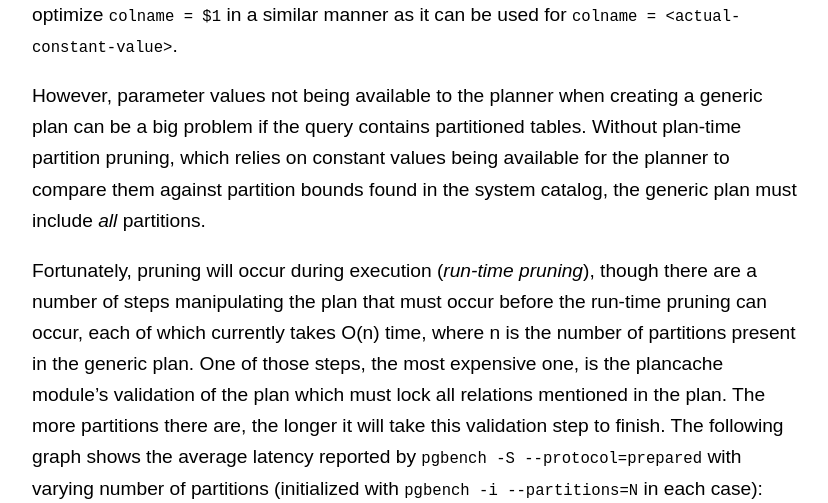
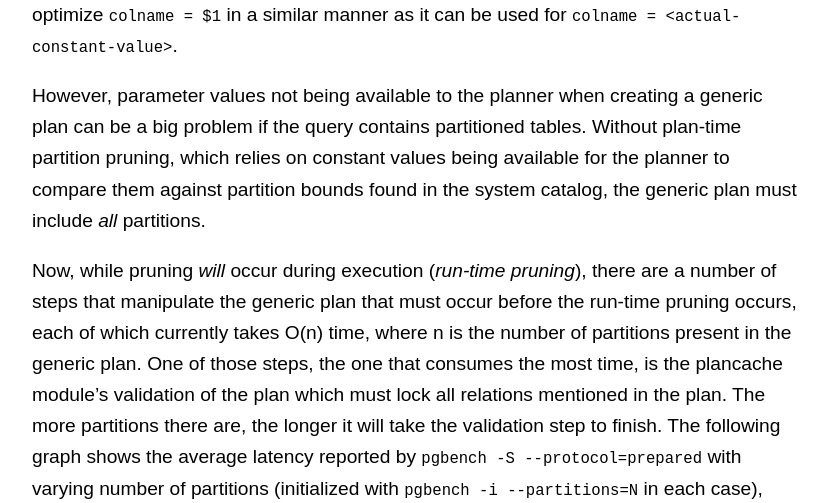
Before and after one commit to amitlan/website, a Jekyll site: the page built from _posts/2022-04-12-param-query-partition-woes.md, in a window 1280 px wide and 1400 px high, scrolled down 2363 px, cut to the strip 0-503 px from the top of the window. Shown: the whole strip, without its empty margins (224-1052 px from the left). Built offline with Jekyll 4.4.1, drawn with Linux system fonts in a browser that asks for light colours; some of the changed text lies outside the part shown.

Commit message:
more wordsmithing

```diff
--- a/_posts/2022-04-12-param-query-partition-woes.md
+++ b/_posts/2022-04-12-param-query-partition-woes.md
@@ -96,22 +96,22 @@ be a big problem if the query contains partitioned tables. Without plan-time par
 which relies on constant values being available for the planner to compare them against partition
 bounds found in the system catalog, the generic plan must include *all* partitions.
 
-Fortunately, pruning will occur during execution (*run-time pruning*), though there are a number
-of steps manipulating the plan that must occur before the run-time pruning can occur, each of which
+Now, while pruning *will* occur during execution (*run-time pruning*), there are a number of steps
+that manipulate the generic plan that must occur before the run-time pruning occurs, each of which
 currently takes O(n) time, where n is the number of partitions present in the generic plan.  One of
-those steps, the most expensive one, is the plancache module's validation of the plan which must lock
-all relations mentioned in the plan.  The more partitions there are, the longer it will take this
-validation step to finish.  The following graph shows the average latency reported by
+those steps, the one that consumes the most time, is the plancache module's validation of the plan
+which must lock all relations mentioned in the plan.  The more partitions there are, the longer it
+will take the validation step to finish.  The following graph shows the average latency reported by
 `pgbench -S --protocol=prepared` with varying number of partitions (initialized with
-`pgbench -i --partitions=N` in each case):
+`pgbench -i --partitions=N` in each case), which shows how bad things will get as the number of
+partitions increases:
 
 ![v15 prepared generic plan latency for partitioned tables](https://s3.ap-northeast-1.amazonaws.com/amitlan.com/files/param-partition-woes-img1.png)
 
-The following graph plots the latencies one may see by forcing the plancache module to create a
-parameter value dependent (*custom*) plan on every `EXECUTE` (by setting `plan_cache_mode =
-force_custom_plan` in postgresql.conf).  Note that the latency doesn't degrade as it does by the
-use of a parameter value independent cached (*generic*) plan, because the planner is able to prune
-the unnecessary partitions in that case.
+The following graph also plots the latencies one may see by forcing the plancache module to
+create a parameter value dependent (*custom*) plan on every `EXECUTE` (by setting `plan_cache_mode =
+force_custom_plan` in postgresql.conf), whereby the planner is able to prune the unnecessary
+partitions:
 
 ![v15 prepared custom plan latency for partitioned tables](https://s3.ap-northeast-1.amazonaws.com/amitlan.com/files/param-partition-woes-img2.png)
 
@@ -119,7 +119,7 @@ However, forcing re-planning on each `EXECUTE` means leaving the peformance bene
 on the table.  So I proposed a [patch](https://commitfest.postgresql.org/38/3478/) to fix the
 generic plan validation step such that it only locks the partitions that match the parameter values
 mentioned in `EXECUTE` by performing the run-time pruning earlier than the validation step.  Here is
-the graph with the patch applied:
+the graph showing the improved generic plan execution latency after applying the patch:
 
 ![v16 prepared generic plan latency for partitioned tables](https://s3.ap-northeast-1.amazonaws.com/amitlan.com/files/param-partition-woes-img3.png)
 
```
